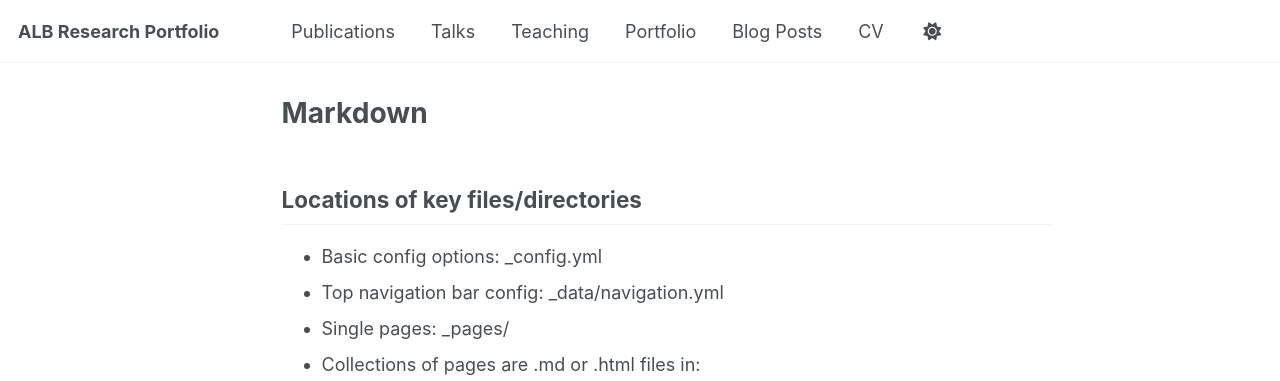
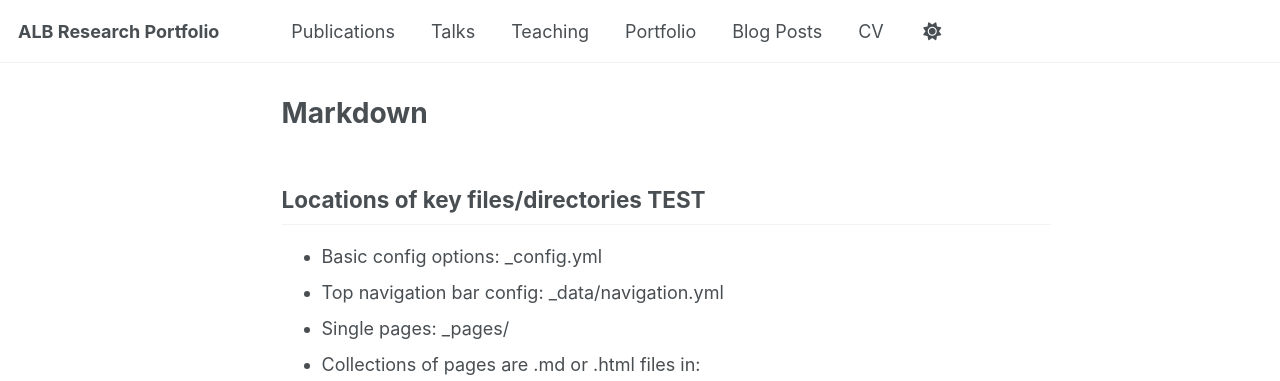
Before and after one commit to azallb/azallb.github.io, a Jekyll site: the page built from _pages/markdown.md, in a window 1280 px wide and 900 px high. Shown: the top 381 px of the window. Built offline with Jekyll 4.4.1, drawn with Linux system fonts in a browser that asks for light colours; emoji names are drawn with the system emoji font.

Commit message:
no guide and markdown

```diff
--- a/_pages/markdown.md
+++ b/_pages/markdown.md
@@ -7,7 +7,7 @@ redirect_from:
   - /markdown.html
 ---
 
-## Locations of key files/directories
+## Locations of key files/directories TEST
 
 * Basic config options: _config.yml
 * Top navigation bar config: _data/navigation.yml
```
